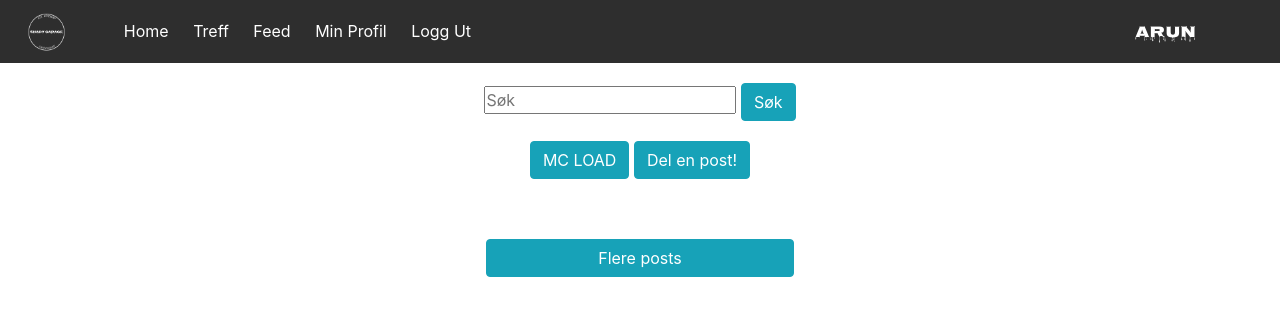
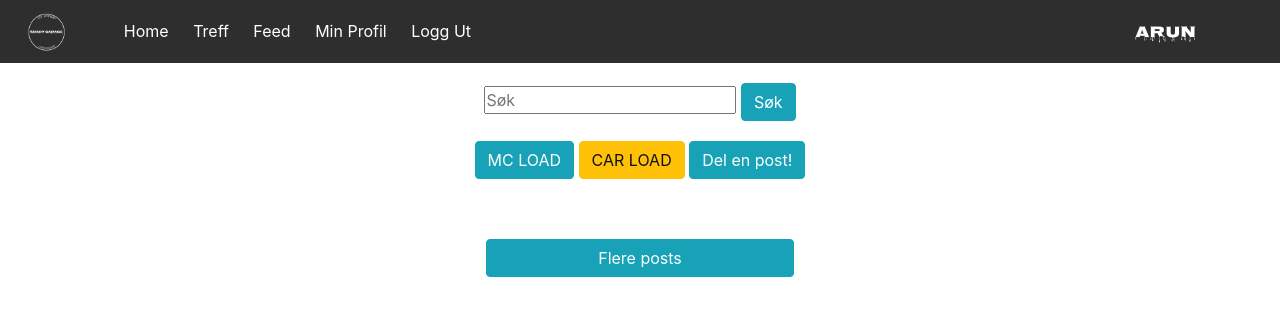
Before and after one commit to arunsangha/Shady-Garage, a Django app: a page that uses ShadyGarage/posts/templates/posts/post_list.html in a window 1280 px wide. Shown: the top 316 px of the page. Run offline with Django 3.2, Linux system fonts and the light colour scheme; a user stored in the database is signed in; data comes from the database, SQL or seed files in the repository; some libraries are stand-ins or nearby versions.

Commit message:
Car load knapp

```diff
--- a/ShadyGarage/posts/templates/posts/post_list.html
+++ b/ShadyGarage/posts/templates/posts/post_list.html
@@ -10,6 +10,7 @@
       <input type="submit" name="" class="btn btn-info" value="Søk">
     </form>
     <a href="#" class="btn btn-info" id="load-mc-list">MC LOAD</a>
+    <a href="#" class="btn btn-warning" id="load-car-list">CAR LOAD </a>
     <a href="{% url 'posts:post_create'%}" class="btn btn-info" id="sharePost">Del en post!</a>
   </div>
   <div class="post-list-container">
@@ -194,6 +195,13 @@
         fetchPosts('../../api/posts/mc_list/')
       })
 
+      $("#load-car-list").click(function(event){
+        event.preventDefault()
+        $("#fraAjax").html("")
+        fetchPosts("../../api/posts")
+
+      })
+
       $(document.body).on("click", ".like-button", function(e){
           e.preventDefault()
           this_ = $(this)
```
